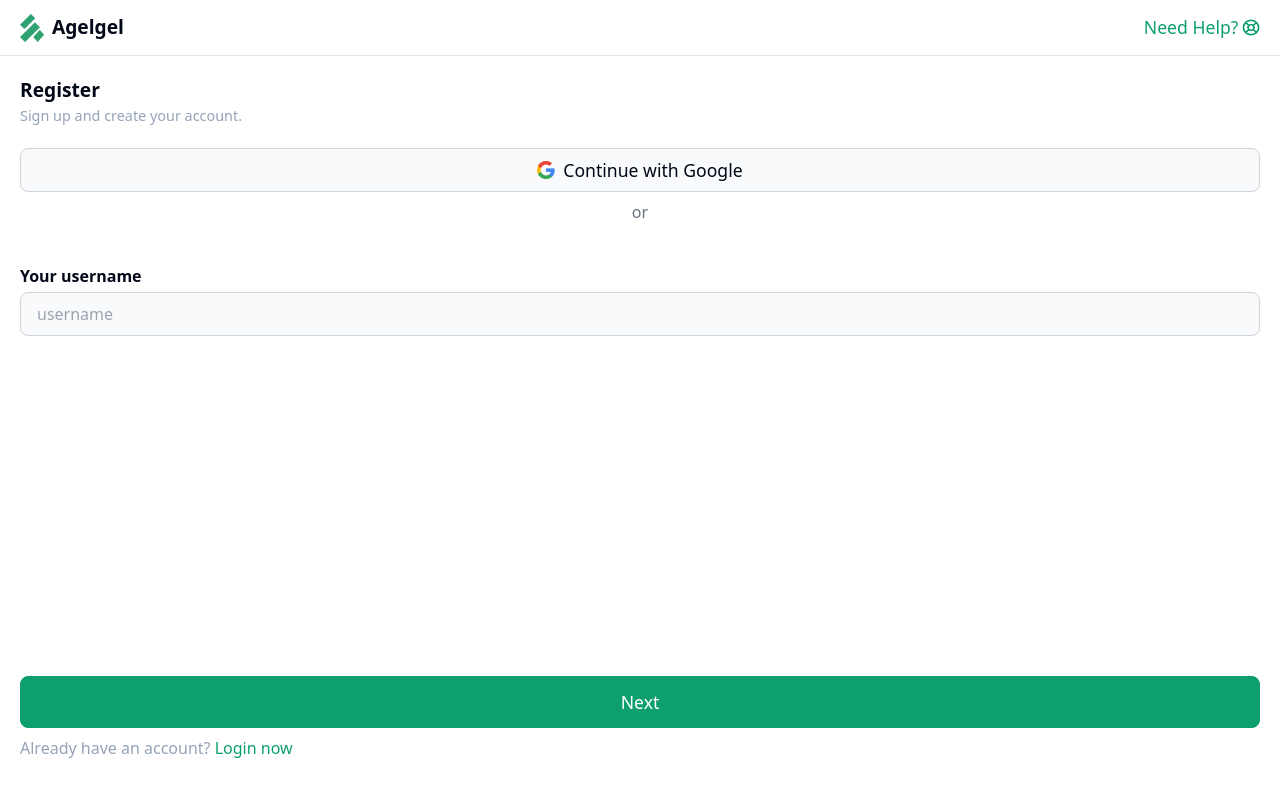
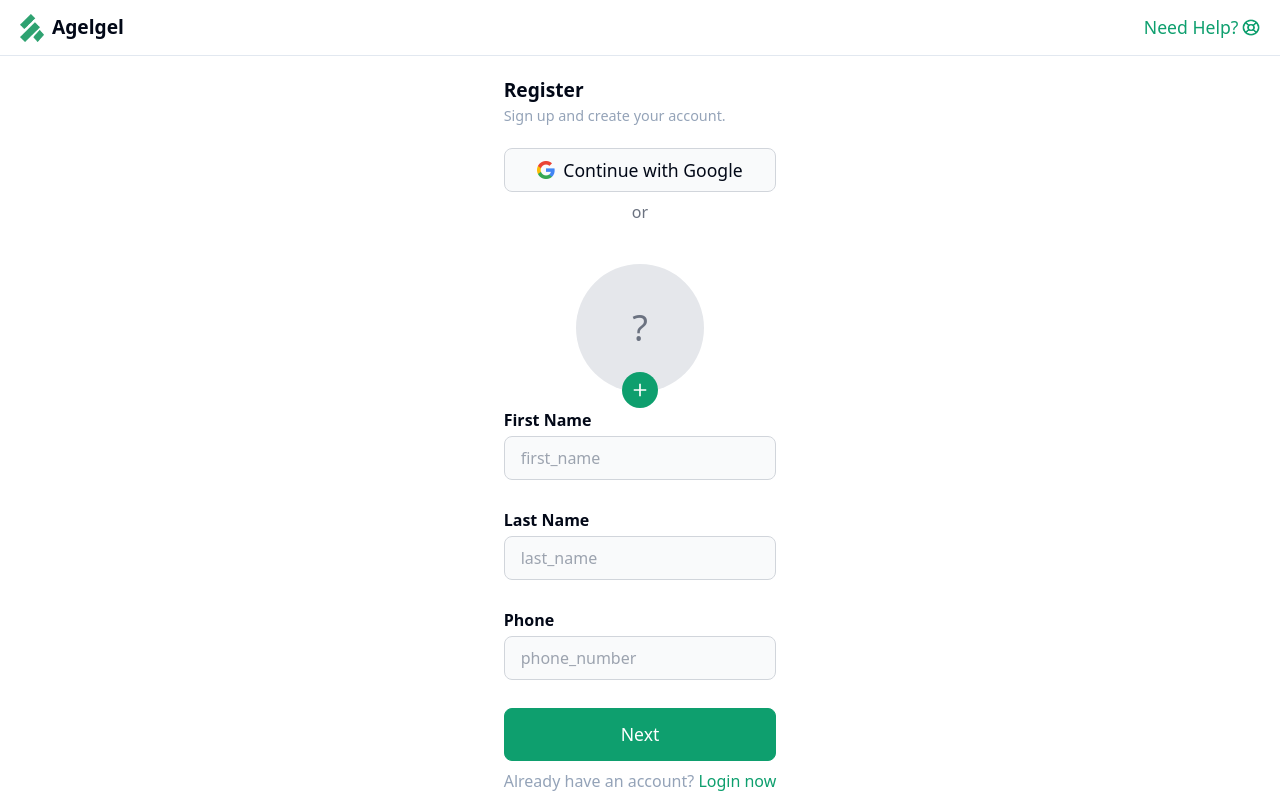
Before and after one commit to YGMonGit/agelgel-frontend, a React (Create React App) app: page /sign-up in a window 1280 px wide. Built offline with nearby package versions, Linux system fonts and the light colour scheme.

Commit message:
more work done

```diff
--- a/package.json
+++ b/package.json
@@ -3,6 +3,7 @@
   "version": "0.1.0",
   "private": true,
   "dependencies": {
+    "@bytescale/sdk": "^3.45.0",
     "@emotion/react": "^11.13.0",
     "@emotion/styled": "^11.13.0",
     "@fontsource/roboto": "^5.0.14",
@@ -26,6 +27,7 @@
     "lucide-react": "^0.427.0",
     "react": "^18.3.1",
     "react-dom": "^18.3.1",
+    "react-form-hook": "^0.0.1",
     "react-hook-form": "^7.52.2",
     "react-icons": "^5.2.1",
     "react-redux": "^9.1.2",
@@ -46,7 +48,9 @@
     "workbox-range-requests": "^6.6.0",
     "workbox-routing": "^6.6.0",
     "workbox-strategies": "^6.6.0",
-    "workbox-streams": "^6.6.0"
+    "workbox-streams": "^6.6.0",
+    "zob": "^1.0.1",
+    "zod": "^3.23.8"
   },
   "scripts": {
     "start": "react-scripts start",
--- a/src/api/types/user.type.ts
+++ b/src/api/types/user.type.ts
@@ -9,6 +9,17 @@ export enum EStatus {
 export type TStatus = "active" | "disabled" | "blocked";
 
 export type TChronicDisease = "diabetes" | "hypertension" | "obesity" | "heart_disease" | "kidney_disease" | "liver_disease" | "other" | "none";
+
+export enum EChronicDisease {
+    diabetes = "diabetes",
+    hypertension = "hypertension",
+    obesity = "obesity",
+    heart_disease = "heart_disease",
+    kidney_disease = "kidney_disease",
+    liver_disease = "liver_disease",
+    other = "other",
+    none = "none",
+}
 
 export enum EDietaryPreferences {
     vegetarian = "vegetarian",
--- a/src/components/Input.tsx
+++ b/src/components/Input.tsx
@@ -10,13 +10,14 @@ interface InputProps {
   onChange?: (event: React.ChangeEvent<HTMLInputElement>) => void;
   instruction?: string;
   children?: React.ReactNode;
+  register?:any
 }
 
 interface UseGoogleProps {
   clickAction?: () => void;
 }
 
-function Input({ label, placeholder, value, isPassword, showPassword, onChange, instruction, children }: InputProps) {
+function Input({ label, placeholder, value, isPassword, showPassword, onChange, instruction, children, register = (placeholder:string)=> {} }: InputProps) {
 
   const handleChange = (e: React.ChangeEvent<HTMLInputElement>) => {
     if (onChange) {
@@ -31,6 +32,7 @@ function Input({ label, placeholder, value, isPassword, showPassword, onChange,
       </label>
       <div className="relative w-full">
         <input
+          {...register(placeholder)}
           type={isPassword ? showPassword ? "text" : "password" : "text"}
           placeholder={placeholder}
           id={placeholder}
--- /dev/null
+++ b/src/components/ProfileImageInput.tsx
@@ -0,0 +1,57 @@
+import React, { useState, useCallback } from "react";
+import { IoMdAdd } from "react-icons/io";
+
+interface ProfileImageInputProps {
+  defaultImage?: string;
+  register?:any
+  setValue:any
+}
+
+const ProfileImageInput: React.FC<ProfileImageInputProps> = ({ defaultImage, register = (placeholder:string)=> {},setValue }) => {
+  const [image, setImage] = useState<string | null>(defaultImage || null);
+
+  const handleFileInput = useCallback((e: React.ChangeEvent<HTMLInputElement>) => {
+    const file = e.target.files?.[0];
+    console.log({files:e.target.files,file})
+    if (file) {
+      const imageUrl = URL.createObjectURL(file);
+      setImage(imageUrl);
+      setValue("profile_img", file, { shouldValidate: true });
+    }
+  }, [setValue]);
+
+  return (
+    <div className="flex flex-col items-center">
+      <div className="relative h-32 mb-4 bg-red-30 w-full flex justify-center">
+        {image ? (
+          <img
+            src={image}
+            alt="User profile"
+            className="w-32 h-full object-cover rounded-full"
+          />
+        ) : (
+          <div className="w-32 h-full bg-gray-200 rounded-full flex items-center justify-center">
+            <span className="text-gray-500 text-4xl">?</span>
+          </div>
+        )}
+        <label
+          htmlFor="profileImageUpload"
+          className="absolute flex justify-center -bottom-4 bg-content-color rounded-full p-2 cursor-pointer transition-colors"
+        >
+          <IoMdAdd size={20} color="white" />
+        </label>
+      </div>
+      <input
+        {...register("profile_img")}
+        type="file"
+        accept="image/*"
+        className="hidden"
+        id="profileImageUpload"
+        onChange={handleFileInput}
+
+      />
+    </div>
+  );
+};
+
+export default ProfileImageInput;
--- a/src/pages/Login.tsx
+++ b/src/pages/Login.tsx
@@ -10,9 +10,10 @@ import { homeUrl, signUpUrl } from "../assets/data";
 import { useLogInMutation } from "../api/slices/user.slices";
 import { useForm } from "react-hook-form";
 import { IUserLogInFrom } from "../api/types/user.type";
-import { joiResolver } from "@hookform/resolvers/joi";
-import Joi from "joi";
+import { zodResolver } from '@hookform/resolvers/zod';
+import { z } from 'zod';
 import { useNavigate } from "react-router-dom";
+import ProfileImageInput from "../components/ProfileImageInput";
 
 function Login() {
 
@@ -25,23 +26,35 @@ function Login() {
 
 
   const [logIn] = useLogInMutation();
-  // const logInSchema = Joi.object<IUserLogInFrom>({
-  //   email: Joi.string().required(),
-  //   password: Joi.string().min(8).required(),
-  // });
-  // const { register, handleSubmit, formState: { errors }, trigger } = useForm({
-  //   resolver: joiResolver(logInSchema),
-  // });
 
-  async function login(e: React.FormEvent<HTMLFormElement>) {
-    e.preventDefault();
+  const logInSchema = z.object({
+    email: z.string()
+    .email({ message: "Please enter a valid email address." })
+    .nonempty({ message: "Email is required." }),
+  password: z.string()
+    .min(8, { message: "Password must be at least 8 characters long." })
+    .nonempty({ message: "Password is required." }),
+  });
+
+  const { register, handleSubmit, formState: { errors }, setError } = useForm<IUserLogInFrom>({
+    resolver: zodResolver(logInSchema),
+  });
+
+  async function login(user: IUserLogInFrom) {
     console.log("Logging in...");
     try {
-      const data = await logIn({ data: { email, password } }).unwrap();
+      const data = await logIn({ data: { email:user.email, password:user.password } }).unwrap();
       console.log(data);
       navigate(homeUrl);
-    } catch (error) {
-      console.error("Failed to log in:", error);
+    } catch (error:any) {
+      if (!error.data.error) return;
+        const err = error.data.error;
+        if (err.type === "Validation")
+          setError("email", { message: err.msg });
+        // const [sreverError, setSreverError] = useState<string | null>(null);
+        //  setSreverError(err.msg);
+        // sreverError && { <p>{sreverError}</p>
+
     }
   }
 
@@ -57,15 +70,17 @@ function Login() {
     <div className="w-full flex-grow flex flex-col justify-start items-center">
       <PageHeader header="Hey! Welcome Back." detail="Log in to your account." />
       <UseGoogle clickAction={handleWithGoogleClick} />
-      <form className="w-full flex flex-col justify-start items-center flex-grow" onSubmit={login}>
-        <Input label="Your email" placeholder="email" value={email} onChange={onEmailChange} />
-        <Input label="Password" placeholder="password" value={password} isPassword={true} showPassword={showPassword} onChange={onPasswordChange}>
+      <form className="w-full flex flex-col justify-start items-center flex-grow" onSubmit={handleSubmit(login)}>
+        <Input label="Your email" placeholder="email" value={email} onChange={onEmailChange} register={register} />
+        {errors.email && <p>{errors.email.message}</p>}
+        <Input label="Password" placeholder="password" value={password} isPassword={true} showPassword={showPassword} onChange={onPasswordChange} register={register}>
           <div
             className="text-[#6B7280] text-[1.3rem] absolute top-0 right-2 h-full flex justify-end items-center cursor-pointer border-0 bg-transparent"
             onClick={() => setShowPassword(!showPassword)}
           >
             {showPassword ? <RiEyeLine /> : <RiEyeCloseLine />}
           </div>
+          {errors.password && <p>{errors.password.message}</p>}
         </Input>
         <div className="w-full px-5 flex justify-between items-center">
           <label
--- a/src/pages/SignUp.tsx
+++ b/src/pages/SignUp.tsx
@@ -2,13 +2,22 @@ import React, { useState } from "react";
 import SignUpUsername from "./sub_pages/SignUpUsername";
 import SignUpCreatePassword from "./sub_pages/SignUpCreatePassword";
 import HealthConditions from "./sub_pages/HealthConditions";
+import { useForm } from "react-hook-form";
+import { zodResolver } from '@hookform/resolvers/zod';
+import { z } from 'zod';
+import { EChronicDisease,EAllergies,EDietaryPreferences,IUserSignUpFrom } from "../api/types/user.type";
+import { useSignUpMutation } from "../api/slices/user.slices";
+import * as Bytescale from "@bytescale/sdk";
+
 
 function SignUp() {
   // Form navigator state
   const [formNumber, setFormNumber] = useState(1);
 
   // For form sign up username
-  const [username, setUsername] = useState("");
+  const [firstName, setFirstName] = useState("");
+  const [lastName, setLastName] = useState("");
+  const [phone, setPhone] = useState("");
 
   // For form sign up create password
   const [password, setPassword] = useState("");
@@ -19,12 +28,67 @@ function SignUp() {
   const [allergy, setAllergy] = useState<string[]>([]);
   const [mealPreference, setMealPreference] = useState<string[]>([]);
 
+  const fileSchema = z
+  .any()
+  .refine((file) => file == null, {
+    message: "Profile image is required.",
+  });
+
+  const signUpSchema = z.object({
+  //   email: z.string()
+  //   .email({ message: "Please enter a valid email address." })
+  //   .nonempty({ message: "Email is required." }),
+  // password: z.string()
+  //   .min(8, { message: "Password must be at least 8 characters long." })
+  //   .nonempty({ message: "Password is required." }),
+    first_name: z.string().nonempty({ message: "first Name is required." }),
+    last_name: z.string().nonempty({ message: "last Name is required." }),
+    phone_number: z.string().nonempty({ message: "phone Number is required." }),
+    profile_img: z.any().refine((file) => file != null, {
+      message: "Profile image is required.",
+    }),
+    // medical_condition: z.object({
+    //   chronicDiseases: z.array(z.nativeEnum(EChronicDisease)),
+    //   allergy: z.array(z.nativeEnum(EAllergies)),
+    //   dietary_preferences: z.array(z.nativeEnum(EDietaryPreferences)),
+    // }),
+  });
+
+  const { register, handleSubmit, formState: { errors }, setError,setValue } = useForm<IUserSignUpFrom>({
+    resolver: zodResolver(signUpSchema),
+  });
+
+  console.log({errors});
+
+  const _handleSubmit = async (data: any) => {};
+
+  const [signUp] = useSignUpMutation();
+
+
+  async function SignUp(user: IUserSignUpFrom) {
+    console.log("signing up in...");
+
+    const uploadManager = new Bytescale.UploadManager({
+      apiKey: process.env.REACT_APP_BYTESCLE??""
+    });
+
+    try {
+      const file = user.profile_img;
+      const { fileUrl, filePath } = await uploadManager.upload({ data: file as any });
+      console.log(file,fileUrl, filePath);
+      const data = await signUp({ data: {...user,profile_img:fileUrl} }).unwrap();
+      console.log(data);
+    } catch (error:any) {
+      if (!error.data.error) return;
+        const err = error.data.error;
+        if (err.type === "Validation")
+          setError("email", { message: err.msg });
+
+    }
+  }
+
   const handleWithGoogleClick = () => {};
 
-  async function handleSubmit(e: React.FormEvent<HTMLButtonElement>) {
-    // Handle form submission logic here
-    console.log("Hello");
-  }
 
   return (
     <div className="w-full flex-grow flex flex-col justify-start items-center">
@@ -46,16 +110,32 @@ function SignUp() {
             setAllergy={setAllergy}
             mealPreference={mealPreference}
             setMealPreference={setMealPreference}
-            handleSubmit={handleSubmit}
+            handleSubmit={_handleSubmit}
           />
         )
       ) : (
+        <>
+        <form onSubmit={handleSubmit(SignUp)}>
         <SignUpUsername
           setFormNumber={setFormNumber}
-          username={username}
-          setUsername={setUsername}
+          firstName={firstName}
+          setFirstName={setFirstName}
+          lastName={lastName}
+          setLastName={setLastName}
+          phone={phone}
+          setPhone={setPhone}
+          handleSubmit={_handleSubmit}
+          register={register}
+          setValue={setValue}
+
           handleWithGoogleClick={handleWithGoogleClick}
+
+
         />
+
+        <button type="submit">Submit</button>
+        </form>
+        </>
       )}
     </div>
   );
--- a/src/pages/sub_pages/SignUpUsername.tsx
+++ b/src/pages/sub_pages/SignUpUsername.tsx
@@ -3,22 +3,41 @@ import PageHeader from "../../components/PageHeader";
 import { Input, UseGoogle } from "../../components/Input";
 import WideButton from "../../components/WideButton";
 import { loginUrl } from "../../assets/data";
+import ProfileImageInput from "../../components/ProfileImageInput";
 
 interface SingUpUsernameProps {
   setFormNumber: React.Dispatch<React.SetStateAction<number>>;
-  username: string;
-  setUsername: React.Dispatch<React.SetStateAction<string>>;
+  firstName: string;
+  setFirstName: React.Dispatch<React.SetStateAction<string>>;
+  lastName: string;
+  setLastName: React.Dispatch<React.SetStateAction<string>>;
+  phone: string;
+  setPhone: React.Dispatch<React.SetStateAction<string>>;
   handleWithGoogleClick?: () => void;
+  handleSubmit: (e: React.FormEvent<HTMLButtonElement>) => Promise<void>;
+  register: any;
+  setValue:any
 }
 
 function SignUpUsername({
   setFormNumber,
-  username,
-  setUsername,
+  firstName,
+  setFirstName,
+  lastName,
+  setLastName,
+  phone,
+  setPhone,
   handleWithGoogleClick,
+  handleSubmit,
+  register,
+  setValue,
 }: SingUpUsernameProps) {
-  const onUsernameChange = (e: React.ChangeEvent<HTMLInputElement>) =>
-    setUsername(e.target.value);
+  const onFirstNameChange = (e: React.ChangeEvent<HTMLInputElement>) =>
+    setFirstName(e.target.value);
+  const onLastNameChange = (e: React.ChangeEvent<HTMLInputElement>) =>
+    setLastName(e.target.value);
+  const onPhoneChange = (e: React.ChangeEvent<HTMLInputElement>) =>
+    setPhone(e.target.value);
 
   const onNextClick = () => {
     setFormNumber(2);
@@ -29,11 +48,29 @@ function SignUpUsername({
       <PageHeader header="Register" detail="Sign up and create your account." />
       <UseGoogle clickAction={handleWithGoogleClick} />
       <div className="w-full flex flex-col justify-start items-center flex-grow">
+        <div className="w-full px-5">
+          <ProfileImageInput register={register} setValue={setValue} />
+        </div>
         <Input
-          label="Your username"
-          placeholder="username"
-          value={username}
-          onChange={onUsernameChange}
+          label="First Name"
+          placeholder="first_name"
+          value={firstName}
+          onChange={onFirstNameChange}
+          register={register}
+          />
+        <Input
+          label="Last Name"
+          placeholder="last_name"
+          value={lastName}
+          onChange={onLastNameChange}
+          register={register}
+          />
+        <Input
+          label="Phone"
+          placeholder="phone_number"
+          value={phone}
+          onChange={onPhoneChange}
+          register={register}
         />
       </div>
       <div className="w-full px-5">
```
Also changed, not shown: src/components/PersistUserLogin.tsx (added, +63 -0 lines), src/hooks/usePersist.ts (added, +15 -0 lines), 2 other files (tests, documents, lock files or other folders).
